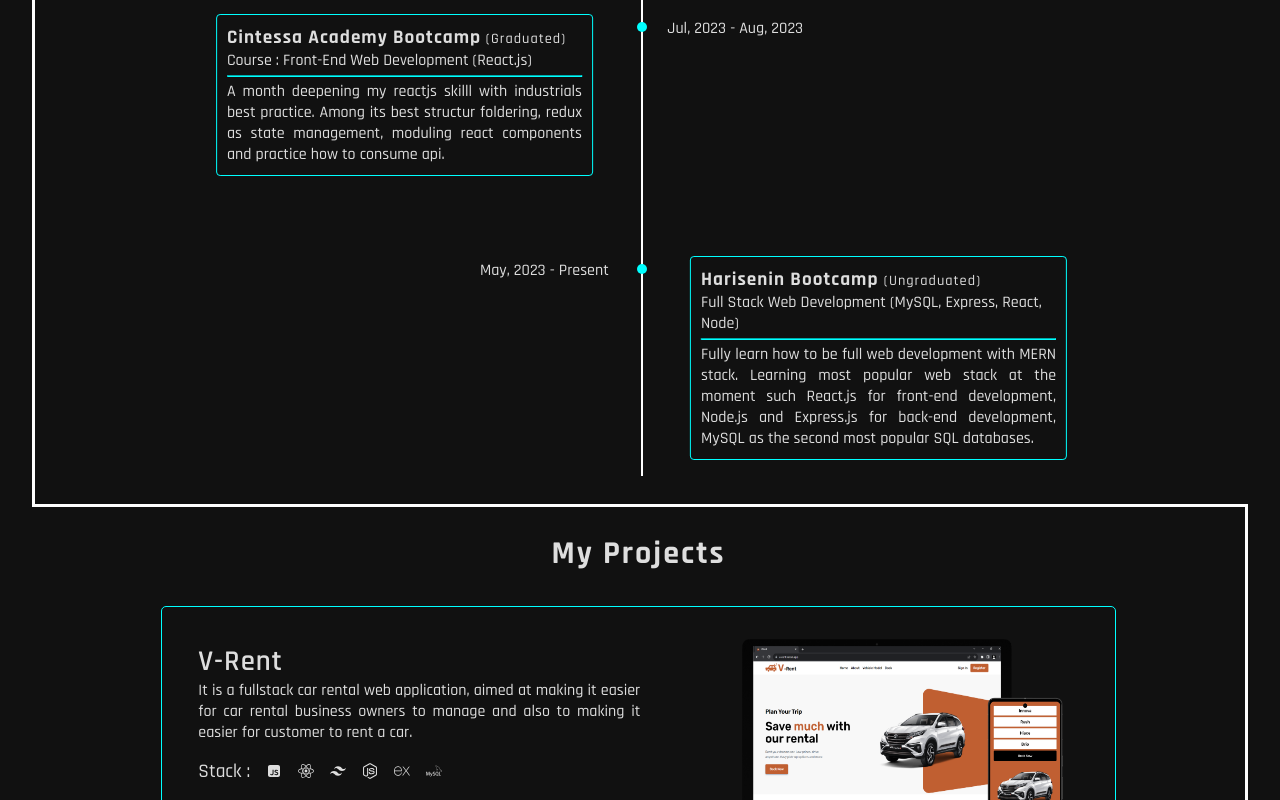
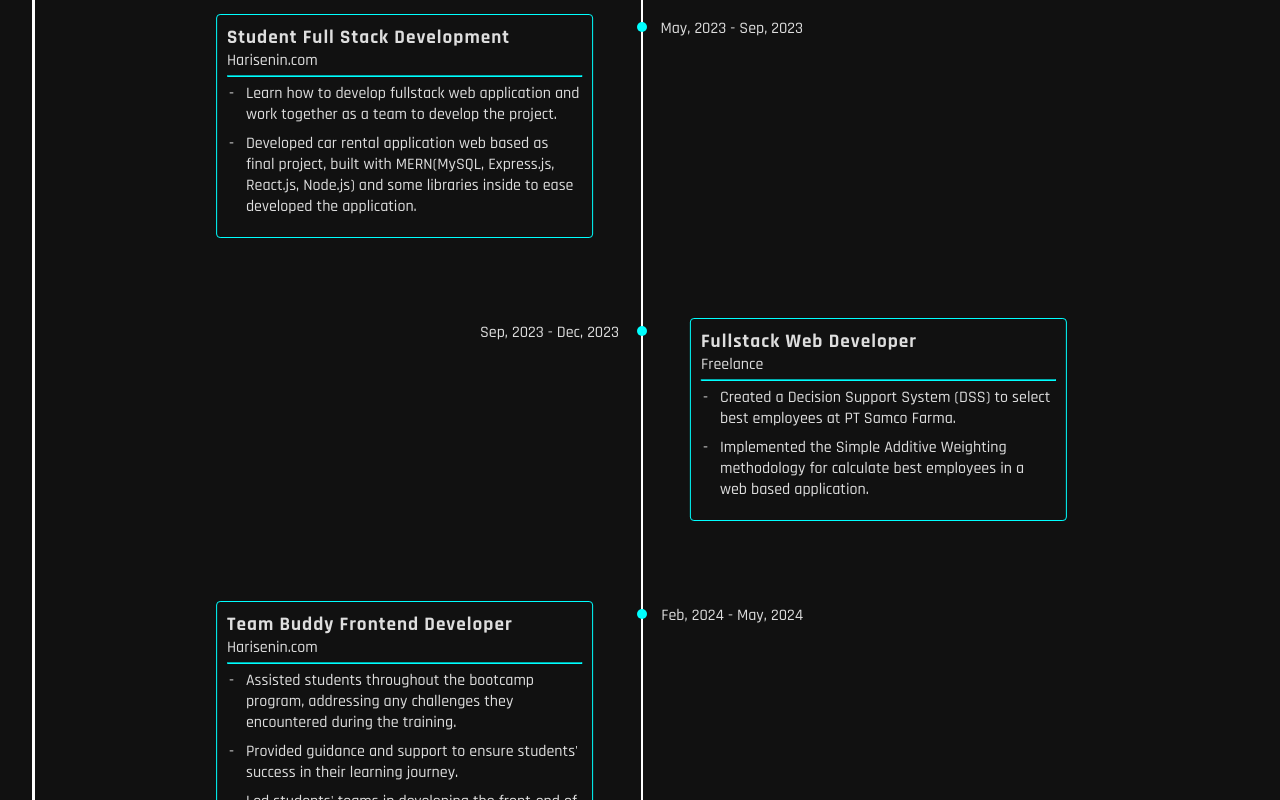
Before and after one commit to itshadis/portfolio-v.2, a React (Vite) app: page / in a window 1280 px wide. Shown: the part 1640-2440 px from the top of the page. Built offline with nearby package versions, Linux system fonts and the light colour scheme.

Commit message:
adjust: experience section

```diff
--- a/src/App.jsx
+++ b/src/App.jsx
@@ -2,7 +2,7 @@ import { useEffect, useRef } from 'react';
 import { useGSAP } from '@gsap/react';
 import gsap from 'gsap'
 import About from './components/About';
-import Exprerience from './components/Experience';
+import Experience from './components/Experience';
 import Contact from './components/Contact';
 import Footer from './components/Footer';
 import Hero from './components/Hero';
@@ -40,7 +40,7 @@ function App() {
       <Navbar />
       <Hero />
       <About />
-      <Exprerience />
+      <Experience />
       <Work />
       <Contact />
       <Footer />
--- a/src/components/Experience/index.jsx
+++ b/src/components/Experience/index.jsx
@@ -1,57 +1,111 @@
 import './index.scss';
 
-function Exprerience() {
+import React, { useEffect, useRef } from 'react';
+import { gsap } from 'gsap';
+import { ScrollTrigger } from 'gsap/ScrollTrigger';
+
+gsap.registerPlugin(ScrollTrigger);
+
+function Experience() {
+
+  useEffect(() => {
+    gsap.to('.barrier', {
+      y: '100%', // Move the barrier to the bottom
+      ease: 'power2.out',
+      duration: 6, // Duration of the animation
+      scrollTrigger: {
+        markers: true,
+        trigger: '.barrier', // Element to observe
+        start: 'top 70%', // Start the animation when the top of .barrier hits the center of the viewport
+      },
+    });
+  }, []);
+
   const exp = [
     {
-      title: 'Cintessa Academy Bootcamp',
-      date: 'Jul, 2023 - Aug, 2023',
-      course: 'Course : Front-End Web Development (React.js)',
-      status: 'Graduated',
-      describe: 'A month deepening my reactjs skilll with industrials best practice. Among its best structur foldering, redux as state management, moduling react components and practice how to consume api.'
+      title: 'Student Full Stack Development',
+      company: "Harisenin.com",
+      date: 'May, 2023 - Sep, 2023',
+      skill: 'Course : Front-End Web Development (React.js)',
+      describe: [
+        "Learn how to develop fullstack web application and work together as a team to develop the project.",
+        "Developed car rental application web based as final project, built with MERN(MySQL, Express.js, React.js, Node.js) and some libraries inside to ease developed the application."
+      ]
     },
     {
-      title: 'Harisenin Bootcamp',
-      date: 'May, 2023 - Present',
-      course: 'Full Stack Web Development (MySQL, Express, React, Node)',
-      status: 'Ungraduated',
-      describe: `Fully learn how to be full web development with MERN stack. Learning most popular web stack at the moment such React.js for front-end development, Node.js and Express.js for back-end development, MySQL as the second most popular SQL databases.`
-    }
+      title: 'Fullstack Web Developer',
+      company: "Freelance",
+      date: 'Sep, 2023 - Dec, 2023',
+      skill: 'Full Stack Web Development (MySQL, Express, React, Node)',
+      describe: [
+        "Created a Decision Support System (DSS) to select best employees at PT Samco Farma.",
+        "Implemented the Simple Additive Weighting methodology for calculate best employees in a web based application."
+      ]
+    },
+    {
+      title: 'Team Buddy Frontend Developer',
+      company: "Harisenin.com",
+      date: 'Feb, 2024 - May, 2024',
+      skill: 'Full Stack Web Development (MySQL, Express, React, Node)',
+      describe: [
+        "Assisted students throughout the bootcamp program, addressing any challenges they encountered during the training.",
+        "Provided guidance and support to ensure students' success in their learning journey.",
+        "Led students' teams in developing the front-end of their final project, offering clear direction.",
+        "Helped students refine their front-end skills and achieve project goals by providing practical advice and solutions."
+      ]
+    },
+    {
+      title: 'Frontend Developer',
+      company: "PT Electronic Data Interchange Indonesia",
+      date: 'Nov, 2023 - Dec, 2024',
+      skill: 'Full Stack Web Development (MySQL, Express, React, Node)',
+      describe: [
+        "Fixed bugs in the Ceisa 4.0 customs application.",
+        "Added new features to the Ceisa 4.0 customs application.",
+        "Maintained and ensured the smooth operation of the Ceisa 4.0 customs application.",
+        "Utilized React.js and Ant Design for application development.",
+        "Refactored code based on SonarQube scanner.",
+        "Conducted UAT (User Acceptance Testing) with the System Analyst and QA teams.",
+        "Used Redux and Context API for state management in the application.",
+        "Utilized GitLab for version control and collaborative development.",
+        "Contributed to technological innovations in customs, such as developing preview and upload image, PDF document, and multi-tab browser features.",
+        "Occasionally participated in meetings with field users from the customs department.",
+        "Assisted in creating documentation from the frontend side."
+      ]
+    },
   ]
 
   return (
-    <section id='experience'>
-      <h1 className='tag'>My Experience</h1>
-      <div className='experience-wrapper'>
-        <div className='line'></div>
-        <div className='line2'></div>
-        <div className='card-container'>
-          <div className='card-wrapper'>
-            <span className='node'></span>
-            <span className='date'>{exp[0].date}</span>
-            <div className='card'>
-              <h4 className='title'>{exp[0].title}<span className='status'>{' (' + exp[0].status + ')'}</span></h4>
-              <p className='course'>{exp[0].course}</p>
-              <hr />
-              <p className='describe'>{exp[0].describe}</p>
+    <section id="experience">
+      <div className="barrier"></div>
+      <h1 className="tag">My Experience</h1>
+      <div className="experience-wrapper">
+        <div className="line"></div>
+        <div className="line2"></div>
+        {exp.map((item, index) => (
+          <div key={index} className="card-container">
+            <div className={`card-wrapper${index % 2 === 0 ? '' : '2'}`}>
+              <span className={`node${index % 2 === 0 ? '' : '2'}`}></span>
+              <span className={`date${index % 2 === 0 ? '' : '2'}`}>{item.date}</span>
+              <div className={`card${index % 2 === 0 ? '' : '2'}`}>
+                <h4 className="title">{item.title}</h4>
+                <p>{item.company}</p>
+                <hr />
+                  <table>
+                    {item.describe.map((desc, idx) => (
+                      <tr className='list-describe'>
+                        <td className='strip'>-</td>
+                        <td>{desc}</td>
+                      </tr>
+                    ))}
+                  </table>
+              </div>
             </div>
           </div>
-        </div>
-
-        <div className='card-container'>
-          <div className='card-wrapper2'>
-            <span className='node2'></span>
-            <span className='date2'>{exp[1].date}</span>
-            <div className='card2'>
-              <h4 className='title'>{exp[1].title} <span className='status'>{'('+ exp[1].status + ')'}</span></h4>
-              <p className='course'>{exp[1].course}</p>
-              <hr />
-              <p className='describe'>{exp[1].describe}</p>
-            </div>
-          </div>
-        </div>
+        ))}
       </div>
     </section>
-  )
+  );
 }
 
-export default Exprerience;
+export default Experience;
--- a/src/components/Experience/index.scss
+++ b/src/components/Experience/index.scss
@@ -5,6 +5,17 @@
   display: flex;
   flex-direction: column;
   align-items: center;
+  position: relative;
+  overflow: hidden;
+
+  .barrier {
+    position: absolute;
+    z-index: 10;
+    top: 80px;
+    background-color: #111111;
+    width: 100%;
+    height: 100%;
+  }
 
   .tag {
     font-size: 2rem;
@@ -71,6 +82,17 @@
           .describe {
             text-align: justify;
           }
+
+          .list-describe {
+            display: flex;
+            gap: 12px;
+            margin-bottom: 8px;
+
+            .strip {
+              vertical-align: top;
+            }
+          }
+
         }
       }
     }
```
